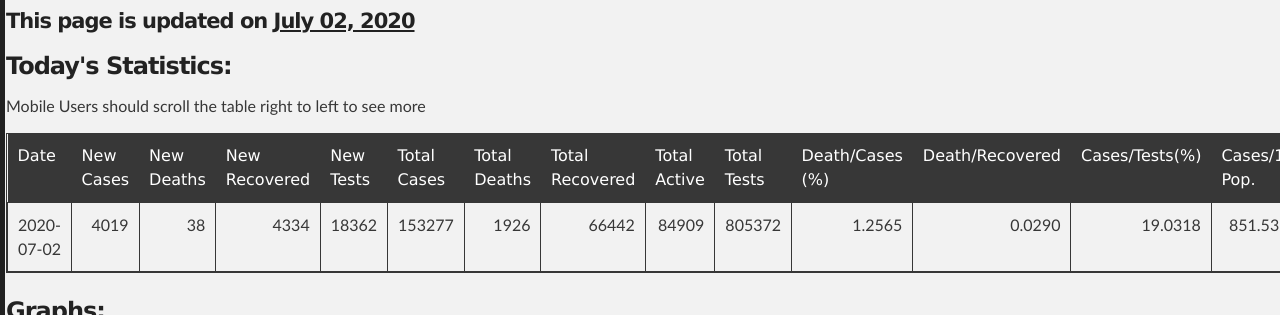
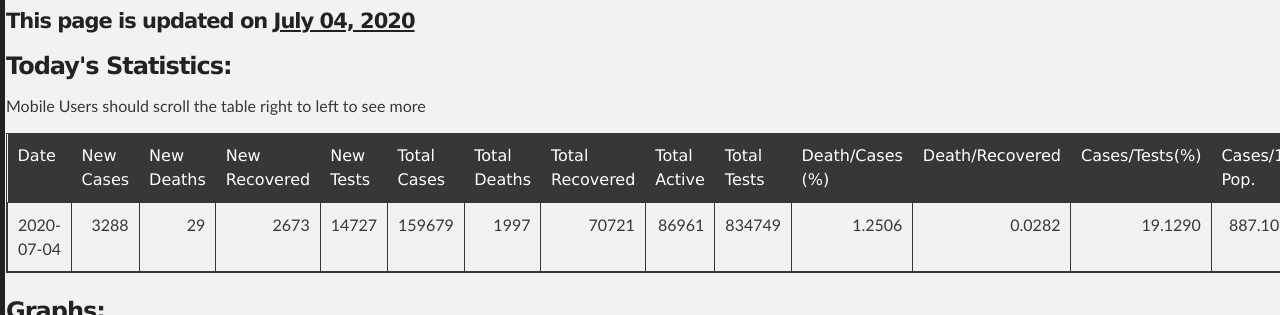
Before and after one commit to promitbasak/covid19bd, a Jekyll site: the page index.html, which Jekyll copies as it is, in a window 1280 px wide and 900 px high, cut to the strip 322-637 px from the top of the window. Built offline with Jekyll 4.4.1, drawn with Linux system fonts in a browser that asks for light colours; some of the changed text lies outside the part shown.

Commit message:
Update index.html

```diff
--- a/index.html
+++ b/index.html
@@ -45,7 +45,7 @@
         <h2 id="covid-19-in-bangladesh">Covid-19 in Bangladesh</h2>
 
 
-    <h4 id="this-page-is-updated-on-july-02-2020">This page is updated on <strong><u>July 02, 2020</u></strong></h4>
+    <h4 id="this-page-is-updated-on-july-04-2020">This page is updated on <strong><u>July 04, 2020</u></strong></h4>
     <h3> Today's Statistics:</h3>
         <p> Mobile Users should scroll the table right to left to see more</p>
     <table class="table table-bordered table-hover table-condensed">
@@ -65,21 +65,23 @@
 <th title="Field #14">Cases/1M Pop.</th>
 <th title="Field #15">Deaths/1M Pop.</th>
 </tr></thead>
-<tbody><td>2020-07-02</td>
-<td align="right">4019</td>
-<td align="right">38</td>
-<td align="right">4334</td>
-<td align="right">18362</td>
-<td align="right">153277</td>
-<td align="right">1926</td>
-<td align="right">66442</td>
-<td align="right">84909</td>
-<td align="right">805372</td>
-<td align="right">1.2565</td>
-<td align="right">0.0290</td>
-<td align="right">19.0318</td>
-<td align="right">851.5389</td>
-<td align="right">10.7000</td>
+<tbody>
+<tr>
+<td>2020-07-04</td>
+<td align="right">3288</td>
+<td align="right">29</td>
+<td align="right">2673</td>
+<td align="right">14727</td>
+<td align="right">159679</td>
+<td align="right">1997</td>
+<td align="right">70721</td>
+<td align="right">86961</td>
+<td align="right">834749</td>
+<td align="right">1.2506</td>
+<td align="right">0.0282</td>
+<td align="right">19.1290</td>
+<td align="right">887.1056</td>
+<td align="right">11.0944</td>
 </tr>
 </tbody>
 </table>
@@ -87,15 +89,15 @@
         <h3>Graphs:</h3>
         <div class="photo-album">
       <div>
-        <img src="https://raw.githubusercontent.com/promitbasak/Covid-19_bd_extended/master/assests/2020-07-02/Figure_1.png">
+        <img src="https://raw.githubusercontent.com/promitbasak/Covid-19_bd_extended/master/assests/2020-07-04/Figure_1.png">
         <h5>Overall Condition</h5>
       </div>
       <div>
-        <img src="https://raw.githubusercontent.com/promitbasak/Covid-19_bd_extended/master/assests/2020-07-02/Figure_2.png">
+        <img src="https://raw.githubusercontent.com/promitbasak/Covid-19_bd_extended/master/assests/2020-07-04/Figure_2.png">
         <h5>Total Cases</h5>
       </div>
       <div>
-        <img src="https://raw.githubusercontent.com/promitbasak/Covid-19_bd_extended/master/assests/2020-07-02/Figure_8.png">
+        <img src="https://raw.githubusercontent.com/promitbasak/Covid-19_bd_extended/master/assests/2020-07-04/Figure_8.png">
         <h5>Total Deaths</h5>
       </div>
       <div>
@@ -103,11 +105,11 @@
         <h5>District-wise Corona Map</h5>
       </div>
       <div>
-        <img src="https://raw.githubusercontent.com/promitbasak/Covid-19_bd_extended/master/assests/2020-07-02/Figure_20.png">
+        <img src="https://raw.githubusercontent.com/promitbasak/Covid-19_bd_extended/master/assests/2020-07-04/Figure_20.png">
         <h5>BD vs USA: Cases</h5>
       </div>
       <div>
-        <img src="https://raw.githubusercontent.com/promitbasak/Covid-19_bd_extended/master/assests/2020-07-02/Figure_21.png">
+        <img src="https://raw.githubusercontent.com/promitbasak/Covid-19_bd_extended/master/assests/2020-07-04/Figure_21.png">
         <h5>BD vs USA: Deaths</h5>
       </div>
     </div>
@@ -2519,6 +2521,40 @@
 <td align="right">851.5389</td>
 <td align="right">10.7000</td>
 </tr>
+<tr>
+<td>2020-07-03</td>
+<td align="right">3114</td>
+<td align="right">42</td>
+<td align="right">1606</td>
+<td align="right">14650</td>
+<td align="right">156391</td>
+<td align="right">1968</td>
+<td align="right">68048</td>
+<td align="right">86375</td>
+<td align="right">820022</td>
+<td align="right">1.2584</td>
+<td align="right">0.0289</td>
+<td align="right">19.0716</td>
+<td align="right">868.8389</td>
+<td align="right">10.9333</td>
+</tr>
+<tr>
+<td>2020-07-04</td>
+<td align="right">3288</td>
+<td align="right">29</td>
+<td align="right">2673</td>
+<td align="right">14727</td>
+<td align="right">159679</td>
+<td align="right">1997</td>
+<td align="right">70721</td>
+<td align="right">86961</td>
+<td align="right">834749</td>
+<td align="right">1.2506</td>
+<td align="right">0.0282</td>
+<td align="right">19.1290</td>
+<td align="right">887.1056</td>
+<td align="right">11.0944</td>
+</tr>
 </tbody></table>
         <p></p>
         <p> Data Sources: Self created dataset which can be found at <a href="https://github.com/promitbasak/Covid-19_bd_extended">this repository</a>. This dataset uses govt issued press releases from <a href="https://corona.gov.bd/press-release">Here</a>, <a href="https://iedcr.gov.bd/">Here</a> and <a href="https://iedcr.gov.bd/website/index.php/component/content/article/11-others/227-pressrelease">Here</a>.</p>
```
